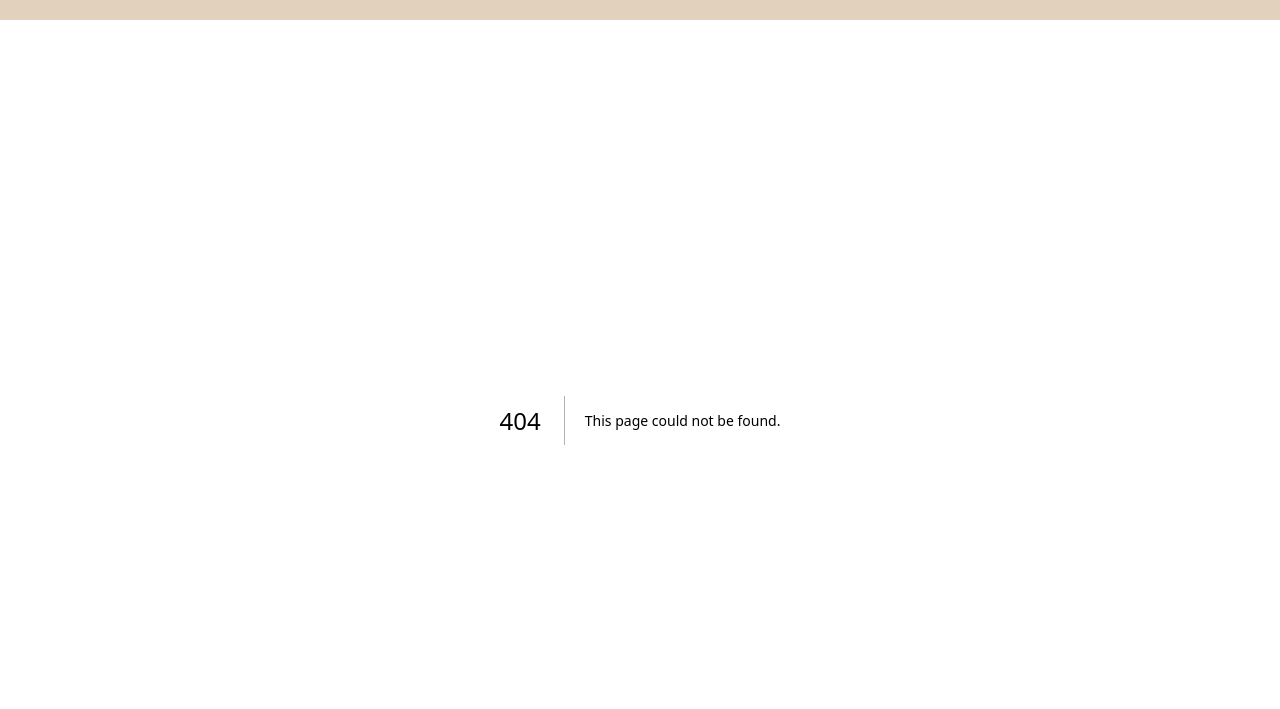
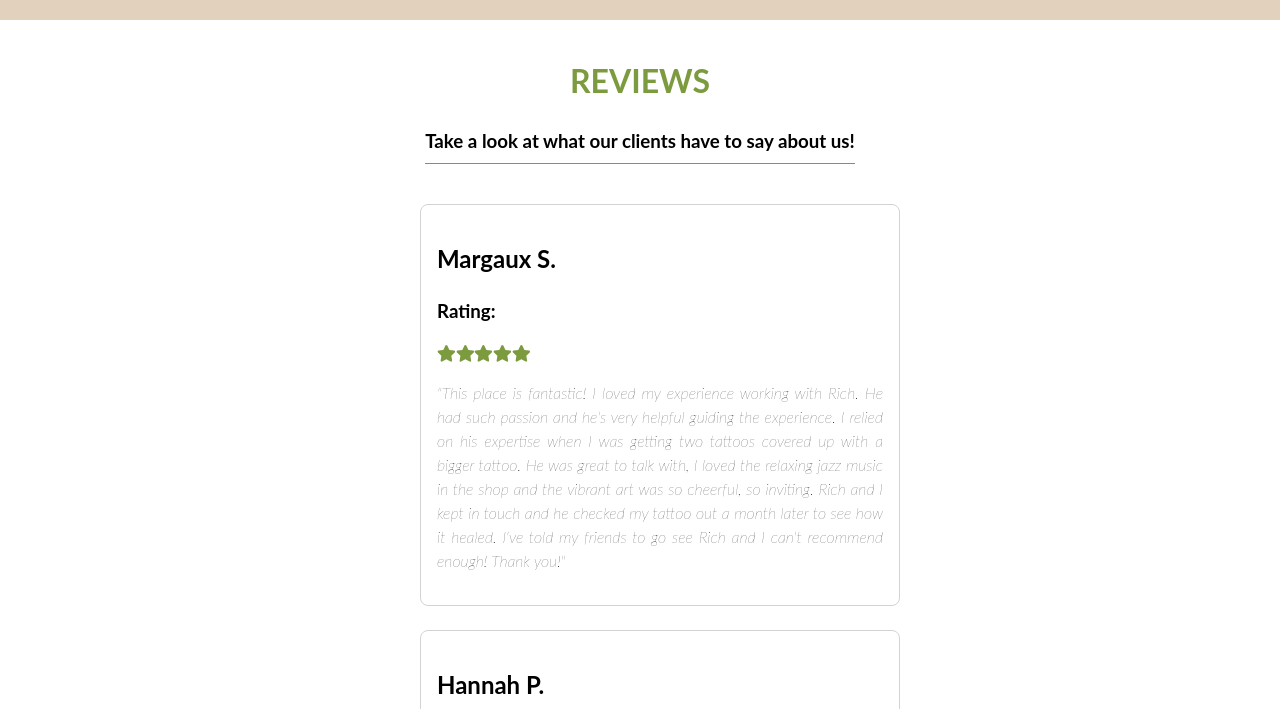
Before and after one commit to rmarafioti/wildWindNext, a Next.js app: page /Reviews in a window 1280 px wide. Before the commit this address had no page. Shown: the part 243-952 px from the top of the page. Built offline with nearby package versions, Linux system fonts and the light colour scheme.

Commit message:
created review and styles pages

```diff
--- a/src/globals.css
+++ b/src/globals.css
@@ -8,7 +8,7 @@ body {
     padding: 0;
     margin: 0;
     box-sizing: border-box;
-    border: 0px solid green;
+    border: px solid green;
 
     --wildBlue: rgb(101, 193, 220);
     --wildBackground: rgb(226, 209, 189);
--- a/src/layout/Navbar.jsx
+++ b/src/layout/Navbar.jsx
@@ -134,7 +134,7 @@ export default function Navbar() {
             <Link
               className={styles.dropLink}
               id={styles.dropLinkTop}
-              href="/reviews"
+              href="/Reviews"
             >
               <h4 className={styles.dropLinkName}>Reviews</h4>
               <IoIosArrowForward />
--- /dev/null
+++ b/src/pages/Reviews.jsx
@@ -0,0 +1,70 @@
+import React from "react";
+import Head from "next/head";
+import Link from "next/link";
+import { FaStar } from "react-icons/fa";
+import { reviews } from "../data/reviews";
+import styles from "../styles/reviews.module.css";
+
+/**
+ * @component Reviews features reviews by clients about the business by way of review.js
+ */
+export default function Reviews() {
+  /**
+   * @function ReviewCard holds the information for each individual review
+   */
+  function ReviewCard({ name, review }) {
+    return (
+      <li className={styles.review}>
+        <h2>{name}</h2>
+        <div className={styles.ratingSection}>
+          <h3 className={styles.rating}>Rating: </h3>
+          <h3 className={styles.stars}>
+            <FaStar />
+            <FaStar />
+            <FaStar />
+            <FaStar />
+            <FaStar />
+          </h3>
+        </div>
+        <p className={styles.clientReview}>"{review}"</p>
+      </li>
+    );
+  }
+
+  return (
+    <main className={styles.reviewPage}>
+      <Head>
+        <title>Reviews Page - wildwindtattoo.com</title>
+        <meta
+          name="description"
+          content="This is the reviews page of wildwindtattoo.com."
+        />
+        <link rel="canonical" href="/reviews" />
+      </Head>
+      <h1 className={styles.reviewHeader}>REVIEWS</h1>
+      <h3 className={styles.reviewTag}>
+        Take a look at what our clients have to say about us!
+      </h3>
+      <ul className={styles.reviews}>
+        {reviews.map((review) => (
+          <ReviewCard
+            key={review.id}
+            name={review.name}
+            review={review.review}
+          />
+        ))}
+      </ul>
+      <div className={styles.reviewLinksContainer}>
+        <Link className={styles.reviewLinks} href="/aboutus">
+          <h3>About Us</h3>
+        </Link>
+        <a
+          className={styles.reviewLinks}
+          href="https://www.google.com/maps/place/Wild+Wind+Tattoo/@41.9082771,-87.6899845,16z/data=!4m8!3m7!1s0x880fd2bad280228b:0x926cef0a3fd6c3cf!8m2!3d41.9082731!4d-87.6874096!9m1!1b1!16s%2Fg%2F11bw5xqdp7?entry=ttu"
+        >
+          <h3>Read Google Reviews</h3>
+        </a>
+      </div>
+    </main>
+  );
+}
--- /dev/null
+++ b/src/styles/reviews.module.css
@@ -0,0 +1,88 @@
+.reviewPage {
+    color: var(--wildGreen);
+    display: flex;
+    flex-direction: column;
+    justify-content: center;
+    align-items: center;
+    margin: 1rem;
+  }
+
+  .reviewHeader {
+    font-weight: bold;
+  }
+
+  .reviewTag {
+    color: black;
+    text-align: center;
+    padding-bottom: 0.5rem;
+    margin: 0rem 1rem 1rem 1rem;
+    border-bottom: 1px solid var(--wildGreen);
+  }
+
+  .reviews {
+    display: flex;
+    flex-direction: column;
+    justify-content: center;
+    text-align: justify;
+    align-items: center;
+    max-width: 480px;
+  }
+
+  .review {
+    color: black;
+    margin: 0.5rem 0rem 1rem 0rem;
+    padding: 1rem;
+    border: 1px solid lightgrey;
+    border-radius: 8px;
+    list-style-type: none;
+  }
+
+  #ratingSection {
+    color: var(--wildGreen);
+    display: flex;
+    align-items: center;
+    border-bottom: 1px solid var(--wildGreen);
+    padding-bottom: 1rem;
+    margin-bottom: 1.5rem;
+  }
+
+  .rating {
+    margin-right: 0.5rem;
+  }
+
+  .stars {
+    display: flex;
+    align-items: center;
+    color: var(--wildGreen);
+  }
+
+  .clientReview {
+    font-style: italic;
+    margin-bottom: 1rem;
+  }
+
+  .reviewLinksContainer {
+    display: flex;
+    flex-direction: column;
+    margin-bottom: 2rem;
+  }
+
+  .reviewLinks {
+    margin: 1rem 0rem 1rem 0rem;
+    padding: 0.5rem;
+    text-align: center;
+    text-decoration: none;
+    color: var(--wildGreen);
+    border-radius: 5px;
+    border: 2px solid var(--wildGreen);
+    width: 300px;
+  }
+
+  @media (max-width: 586px){
+    .reviewLinksContainer {
+      width: 100%;
+    }
+    .reviewLinks {
+      width: 100%;
+    }
+  }
```
